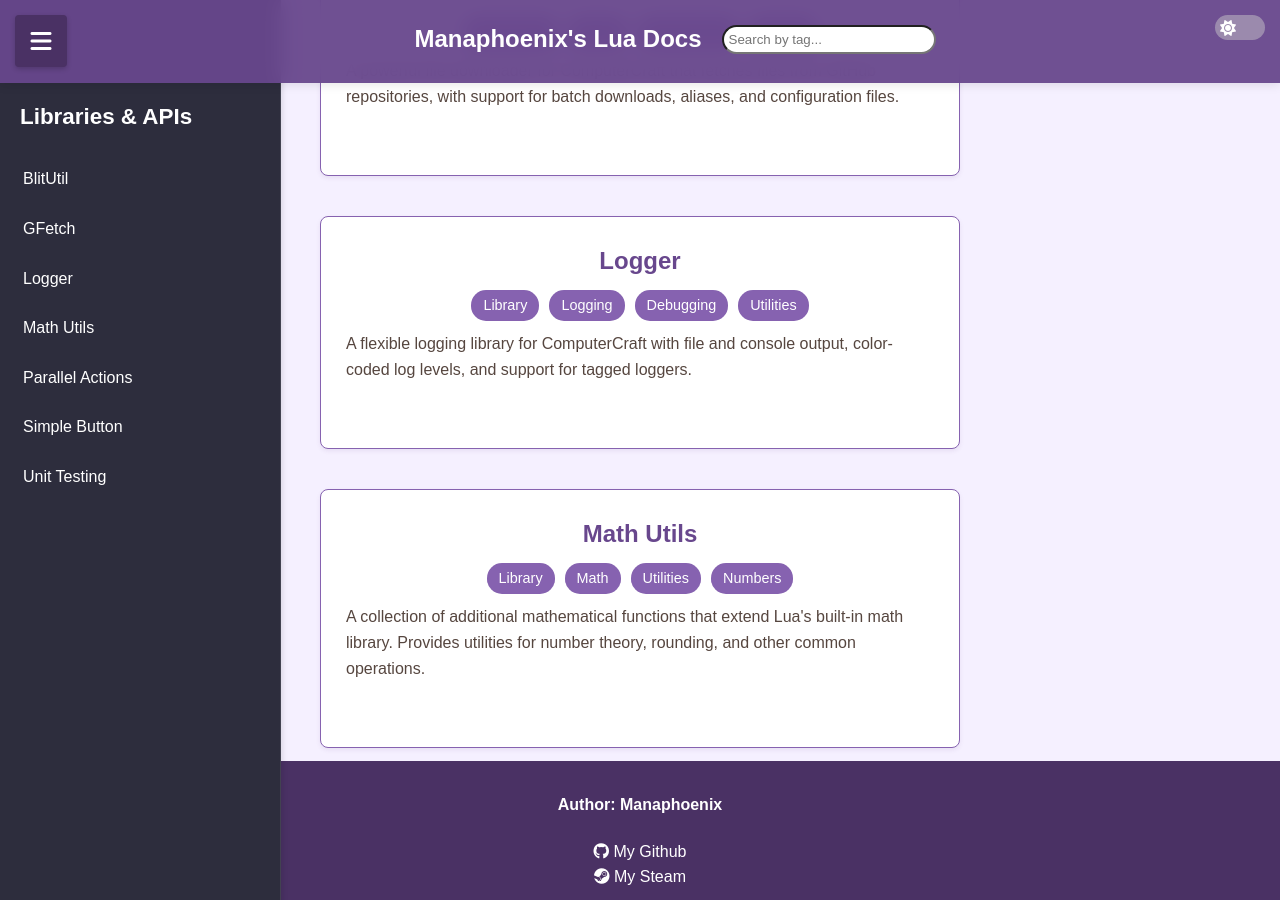
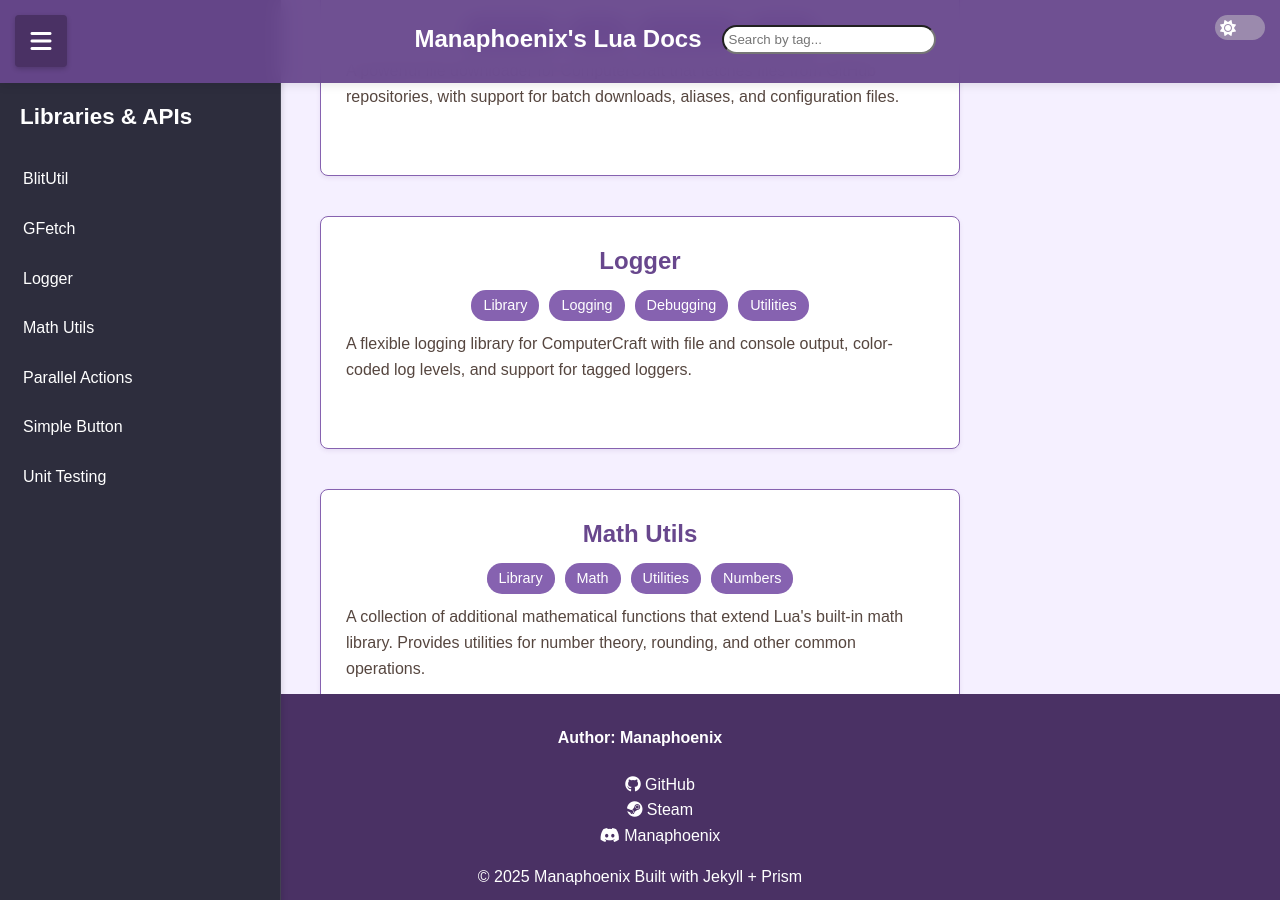
Before and after one commit to manaphoenix/CC-Code, a Jekyll site: the page built from docs/index.html, in a window 1280 px wide and 900 px high, scrolled down 434 px. Built offline with Jekyll 4.4.1, drawn with Linux system fonts in a browser that asks for light colours.

Commit message:
fixed up footer, added line numbers to code blocks

```diff
--- a/docs/_includes/footer.html
+++ b/docs/_includes/footer.html
@@ -1,9 +1,36 @@
 <footer>
-    <div class="footerContainer">
-        <h4>Author: Manaphoenix</h4>
-        <i class="fab fa-github"></i>
-        <a href="https://github.com/manaphoenix">My Github</a><br>
-        <i class="fab fa-steam"></i>
-        <a href="https://steamcommunity.com/id/manaphoenix/">My Steam</a>
+  <div class="footer-container">
+    <h4>Author: Manaphoenix</h4>
+    <ul class="social-links">
+      <li>
+        <a
+          href="https://github.com/manaphoenix"
+          target="_blank"
+          rel="noopener"
+          aria-label="GitHub Profile"
+        >
+          <i class="fab fa-github"></i> GitHub
+        </a>
+      </li>
+      <li>
+        <a
+          href="https://steamcommunity.com/id/manaphoenix/"
+          target="_blank"
+          rel="noopener"
+          aria-label="Steam Profile"
+        >
+          <i class="fab fa-steam"></i> Steam
+        </a>
+      </li>
+      <li>
+        <span aria-label="Discord Username">
+          <i class="fab fa-discord"></i> Manaphoenix<span style="display:none">#0001</span>
+        </span>
+      </li>
+    </ul>
+    <div class="footer-meta">
+      <span>© {{ site.time | date: "%Y" }} Manaphoenix</span>
+      <span class="powered-by">Built with Jekyll + Prism</span>
     </div>
+  </div>
 </footer>
--- a/docs/_layouts/codepage.html
+++ b/docs/_layouts/codepage.html
@@ -107,6 +107,8 @@
     <script src="https://cdnjs.cloudflare.com/ajax/libs/prism/1.29.0/prism.min.js"></script>
     <script src="https://cdnjs.cloudflare.com/ajax/libs/prism/1.29.0/components/prism-lua.min.js"></script>
     <script src="https://cdnjs.cloudflare.com/ajax/libs/prism/1.29.0/components/prism-bash.min.js"></script>
+    <script src="https://cdnjs.cloudflare.com/ajax/libs/prism/1.29.0/plugins/line-numbers/prism-line-numbers.min.js"></script>
+    <link rel="stylesheet" href="https://cdnjs.cloudflare.com/ajax/libs/prism/1.29.0/plugins/line-numbers/prism-line-numbers.min.css" />
     <script src="{{ site.baseurl }}/assets/js/scripts.js"></script>
     <script src="{{ site.baseurl }}/assets/js/copyCode.js"></script>
   </body>
```
Also changed, not shown: docs/_includes/codeblock.html (+6 -3 lines).
